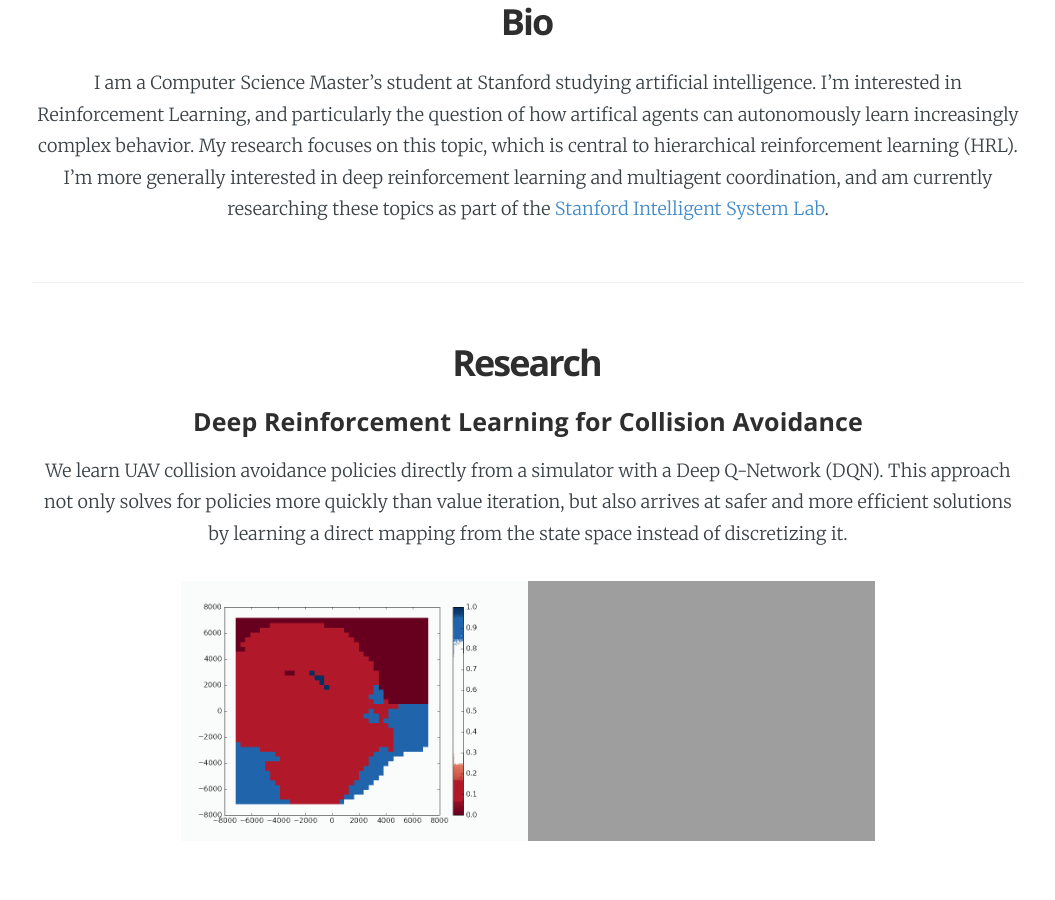
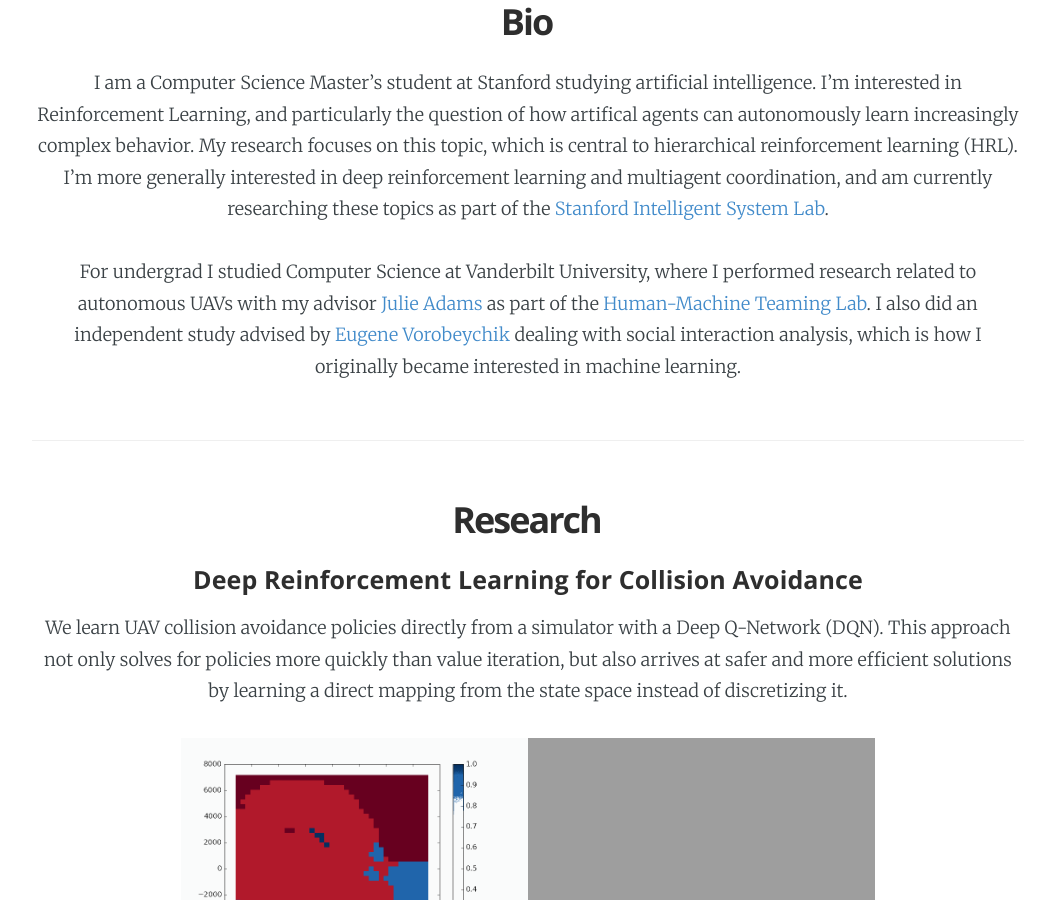
Before and after one commit to wulfebw/legacy.wulfebw.github.io, a Jekyll site: the page built from index.html, in a window 1280 px wide and 900 px high, scrolled down 578 px. Shown: the whole window, without its empty margins (112-1167 px from the left). Built offline with Jekyll 4.4.1, drawn with Linux system fonts in a browser that asks for light colours; some web fonts are replaced.

Commit message:
adding vandy info

```diff
--- a/_includes/main.md
+++ b/_includes/main.md
@@ -2,6 +2,8 @@
 # Bio
 
 I am a Computer Science Master's student at Stanford studying artificial intelligence. I'm interested in Reinforcement Learning, and particularly the question of how artifical agents can autonomously learn increasingly complex behavior. My research focuses on this topic, which is central to hierarchical reinforcement learning (HRL). I'm more generally interested in deep reinforcement learning and multiagent coordination, and am currently researching these topics as part of the <a href="http://web.stanford.edu/group/sisl/cgi-bin/wordpress/people/" class="md-link">Stanford Intelligent System Lab</a>.
+
+For undergrad I studied Computer Science at Vanderbilt University, where I performed research related to autonomous UAVs with my advisor <a href="http://engineering.vanderbilt.edu/bio/julie-adams" class="md-link">Julie Adams</a> as part of the <a href="http://eecs.vanderbilt.edu/research/hmtl/wp/" class="md-link">Human-Machine Teaming Lab</a>. I also did an independent study advised by <a href="http://engineering.vanderbilt.edu/bio/eugene-vorobeychik" class="md-link">Eugene Vorobeychik</a> dealing with social interaction analysis, which is how I originally became interested in machine learning.
 
 ---
 
```
Also changed, not shown: 1 other file.
